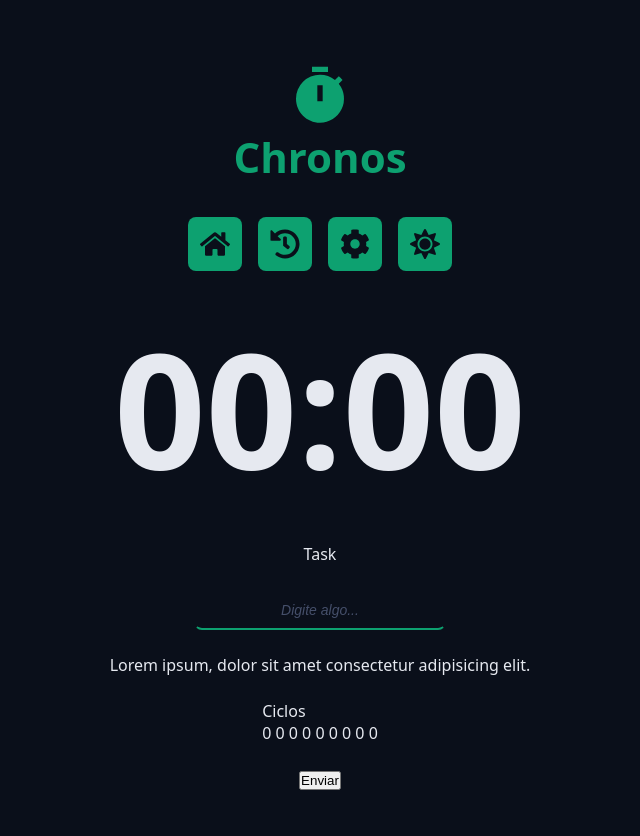
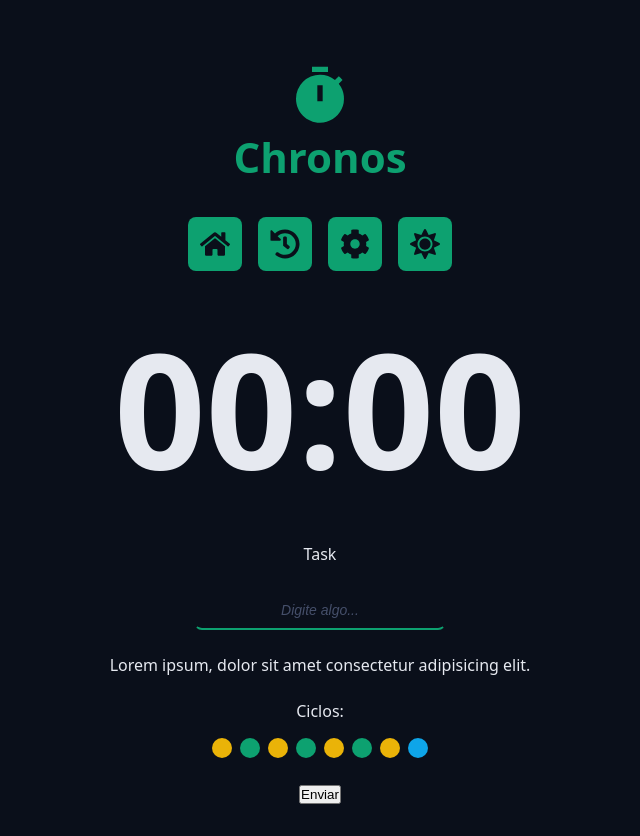
Before and after one commit to ThiagoLimaSanto/pomodoro, a React (Vite) app: page / in a window 1280 px wide. Shown: the whole page, without its empty margins (320-960 px from the left). Built offline with nearby package versions, Linux system fonts and the light colour scheme.

Commit message:
cycles criado e estilisado

```diff
--- a/src/App.tsx
+++ b/src/App.tsx
@@ -1,5 +1,6 @@
 import { Container } from './components/Container';
 import { Countdown } from './components/CountDown';
+import { Cycles } from './components/Cycles';
 import { DefaultInput } from './components/DefaultInput';
 import { Logo } from './components/Logo';
 import { Menu } from './components/Menu';
@@ -31,8 +32,7 @@
           </div>
 
           <div className="form-row">
-            <p>Ciclos</p>
-            <p>0 0 0 0 0 0 0 0 0</p>
+            <Cycles />
           </div>
 
           <div className="form-row">
--- /dev/null
+++ b/src/components/Cycles/index.tsx
@@ -0,0 +1,20 @@
+import Styles from "./styles.module.css"
+
+export function Cycles() {
+    return (
+        <div className={Styles.cycles}>
+            <span>Ciclos:</span>
+
+            <div className={Styles.cycleDots}>
+                <span className={`${Styles.cycleDot} ${Styles.workTime}`}></span>
+                <span className={`${Styles.cycleDot} ${Styles.shortBreakTime}`}></span>
+                <span className={`${Styles.cycleDot} ${Styles.workTime}`}></span>
+                <span className={`${Styles.cycleDot} ${Styles.shortBreakTime}`}></span>
+                <span className={`${Styles.cycleDot} ${Styles.workTime}`}></span>
+                <span className={`${Styles.cycleDot} ${Styles.shortBreakTime}`}></span>
+                <span className={`${Styles.cycleDot} ${Styles.workTime}`}></span>
+                <span className={`${Styles.cycleDot} ${Styles.longBreakTime}`}></span>
+            </div>
+        </div>
+    )
+}
--- /dev/null
+++ b/src/components/Cycles/styles.module.css
@@ -0,0 +1,31 @@
+.cycles {
+    display: flex;
+    flex-direction: column;
+    gap: 1.6rem;
+    align-items: center;
+    justify-content: center;
+}
+
+.cycleDots {
+    display: flex;
+    gap: .8rem;
+}
+
+.cycleDot {
+    width: 2rem;
+    height: 2rem;
+    background-color: var(--primary);
+    border-radius: 50%;
+}
+
+.workTime {
+    background: var(--warning);
+}
+
+.shortBreakTime {
+    background: var(--primary);
+}
+
+.longBreakTime {
+    background: var(--info);
+}
```
